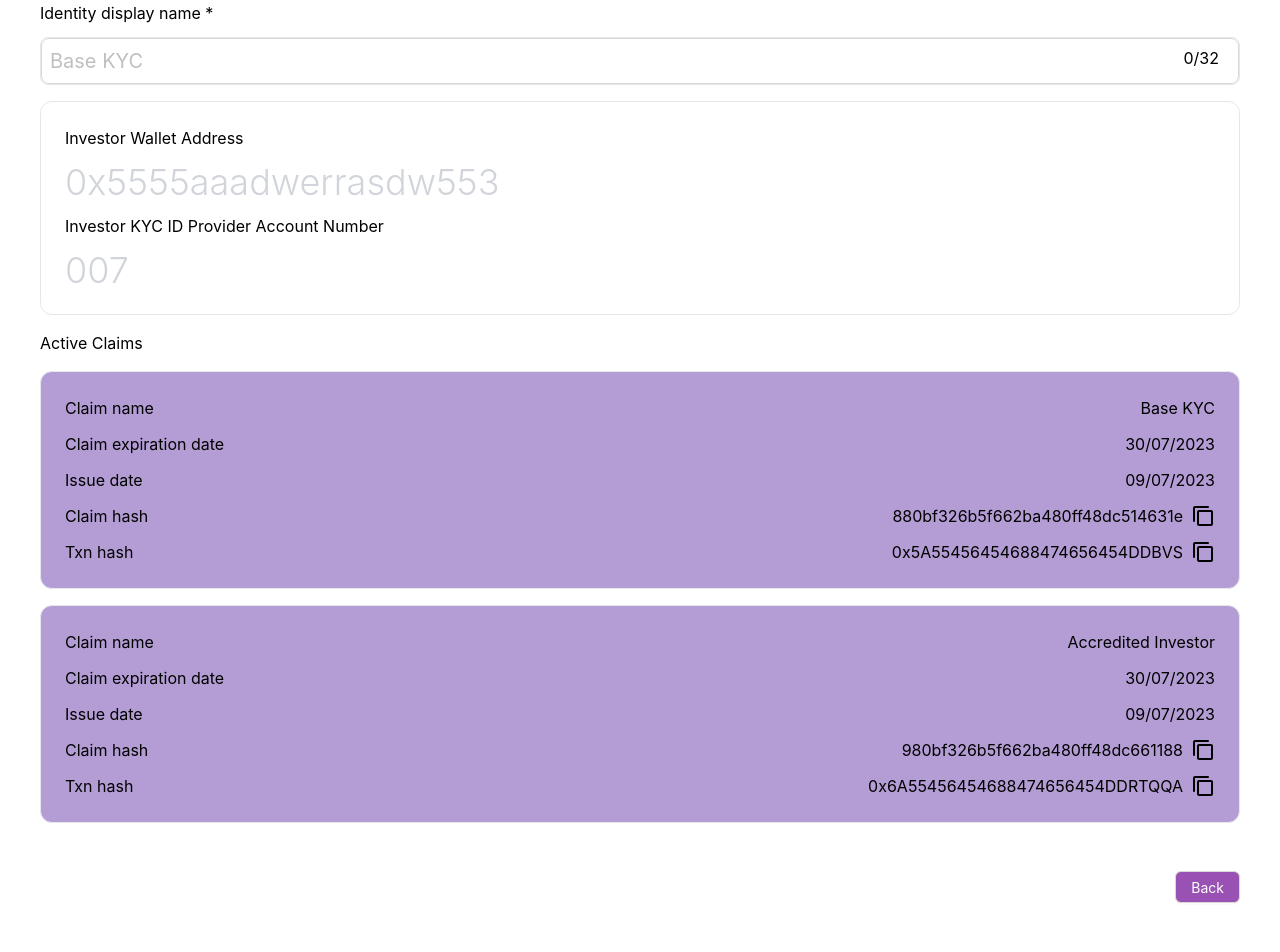
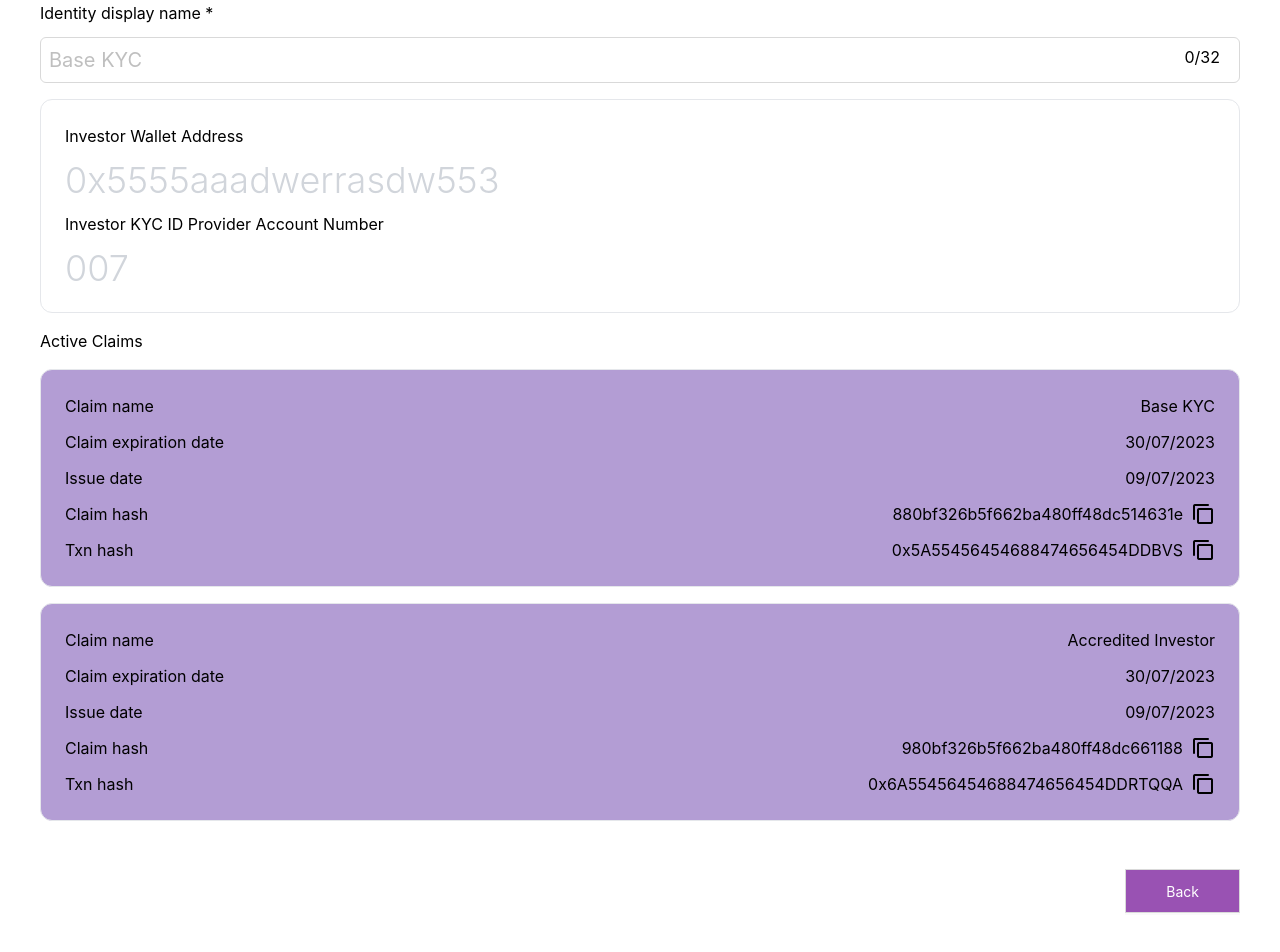
Before and after one commit to nomyx-io/nomyx-id, a React (Create React App) app in the folder ui/: page /identities/id in a window 1280 px wide. Shown: the part 224-1176 px from the top of the page. Built offline with nearby package versions, Linux system fonts and the light colour scheme.

Commit message:
fix : few css removed

```diff
--- a/ui/src/components/DigitalIdentityDetailPage.jsx
+++ b/ui/src/components/DigitalIdentityDetailPage.jsx
@@ -27,8 +27,8 @@ function DigitalIdentityDetailView() {
             <div className='p-6 max-[500px]:px-4 flex flex-col gap-4'>
                 <div>
                     <p>Identity display name *</p>
-                    <div className='mt-3 relative w-full flex border rounded-lg'>
-                        <Input className='border w-full p-2 rounded-lg text-xl' placeholder='Base KYC' type='text' maxLength={32} onChange={(e) => setDisplayName(e.target.value)} />
+                    <div className='mt-3 relative w-full flex'>
+                        <Input className='w-full p-2 text-xl' placeholder='Base KYC' type='text' maxLength={32} onChange={(e) => setDisplayName(e.target.value)} />
                         <p className='absolute right-5 top-2'>{displayName.length}/32</p>
                     </div>
                 </div>
@@ -43,7 +43,7 @@ function DigitalIdentityDetailView() {
                 <VioletCard data={secondCardData} />
             </div>
             <div className='flex justify-end max-[500px]:justify-center'>
-                <Button className='max-[500px]:w-[50%] my-6 mr-6 bg-[#9952b3] text-white'>Back</Button>
+                <Button className='max-[500px]:w-[50%] rounded-none my-6 mr-6 h-11 px-10 bg-[#9952b3] text-white'>Back</Button>
             </div>
         </div>
     )
```
